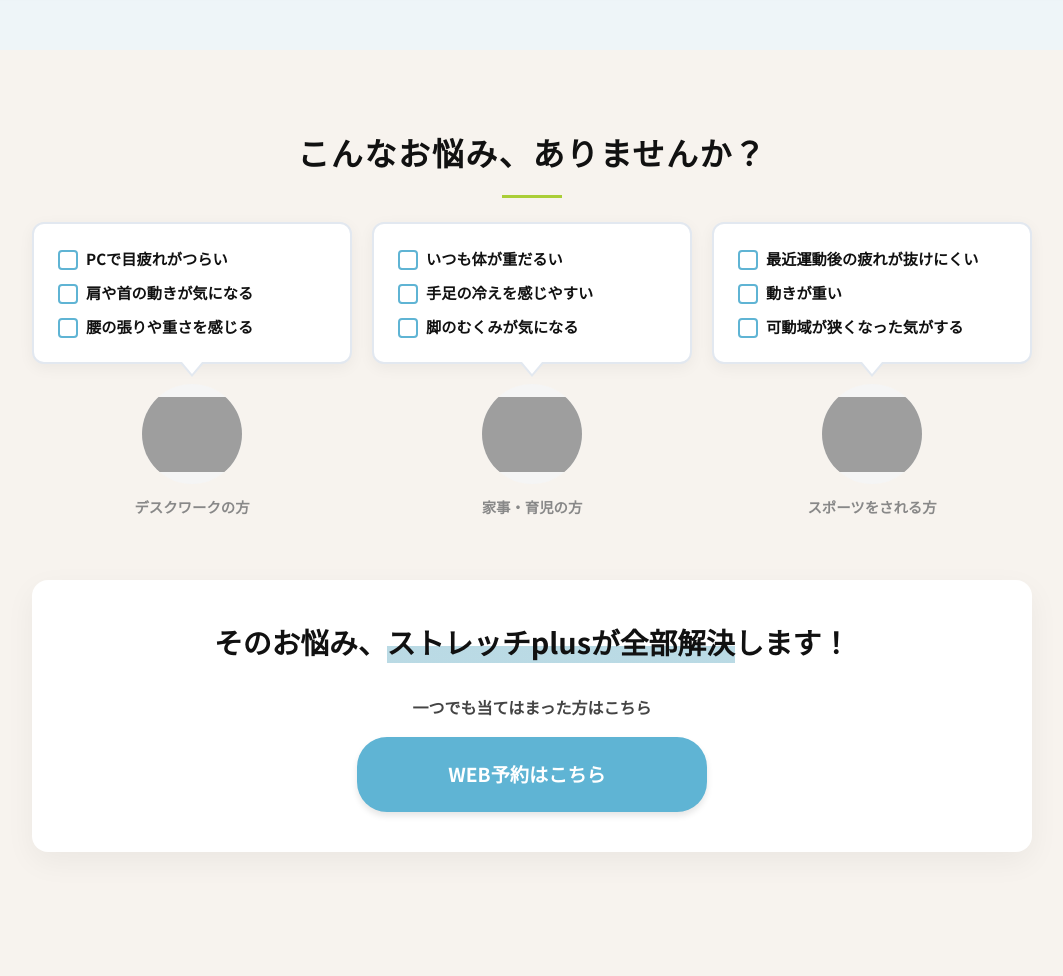
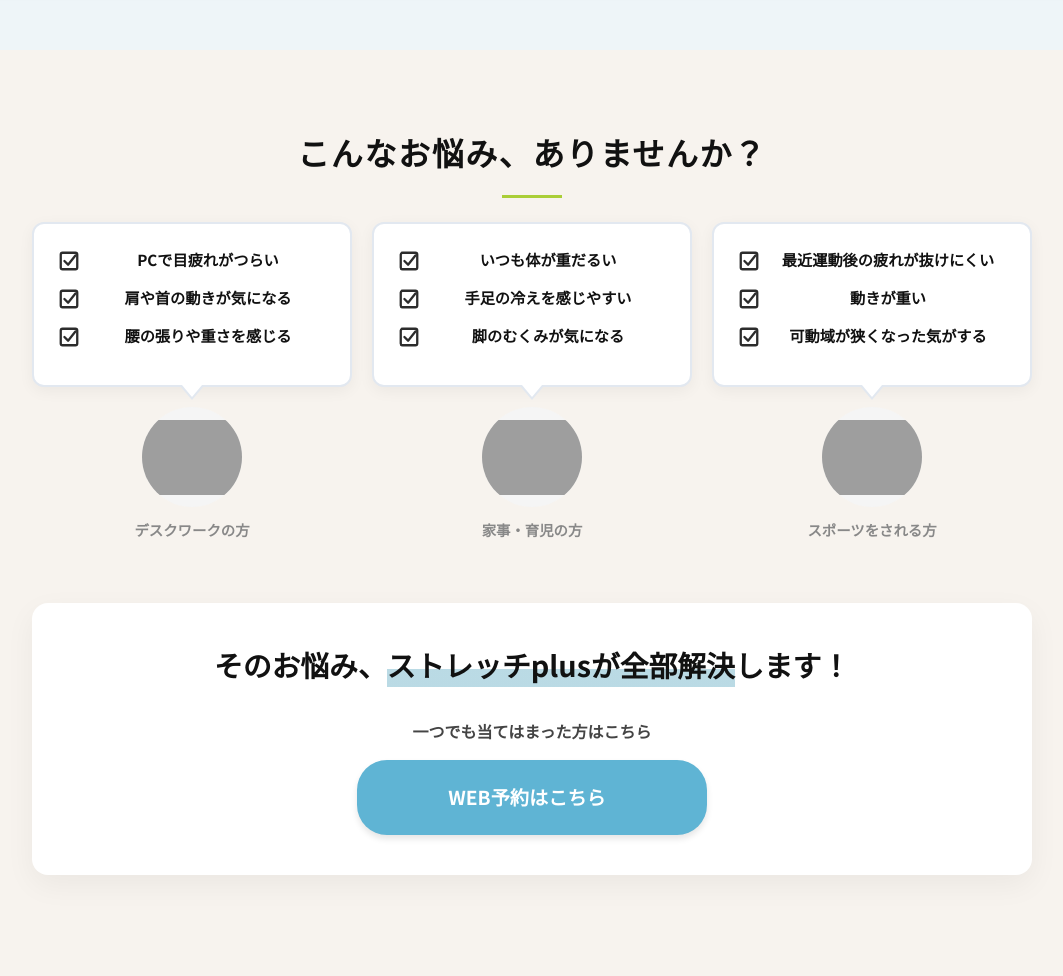
Before and after one commit to chanceai1234-glitch/stretchplus_hp_final, a PHP site: page / in a window 1280 px wide. Shown: the part 1962-2938 px from the top of the page, without its empty margins (108-1171 px from the left). Run offline with PHP 8.4, Linux system fonts and the light colour scheme; grey boxes are pictures that could not be loaded.

Commit message:
Replace FontAwesome icons with custom SVG checkbox image in Worries section

```diff
--- a/index.html
+++ b/index.html
@@ -112,9 +112,9 @@
                 <div class="persona-card">
                     <div class="speech-bubble">
                         <ul>
-                            <li><i class="fas fa-check"></i> PCで目疲れがつらい</li>
-                            <li><i class="fas fa-check"></i> 肩や首の動きが気になる</li>
-                            <li><i class="fas fa-check"></i> 腰の張りや重さを感じる</li>
+                            <li>PCで目疲れがつらい</li>
+                            <li>肩や首の動きが気になる</li>
+                            <li>腰の張りや重さを感じる</li>
                         </ul>
                     </div>
                     <div class="persona-image">
@@ -127,9 +127,9 @@
                 <div class="persona-card">
                     <div class="speech-bubble">
                         <ul>
-                            <li><i class="fas fa-check"></i> いつも体が重だるい</li>
-                            <li><i class="fas fa-check"></i> 手足の冷えを感じやすい</li>
-                            <li><i class="fas fa-check"></i> 脚のむくみが気になる</li>
+                            <li>いつも体が重だるい</li>
+                            <li>手足の冷えを感じやすい</li>
+                            <li>脚のむくみが気になる</li>
                         </ul>
                     </div>
                     <div class="persona-image">
@@ -142,9 +142,9 @@
                 <div class="persona-card">
                     <div class="speech-bubble">
                         <ul>
-                            <li><i class="fas fa-check"></i> 最近運動後の疲れが抜けにくい</li>
-                            <li><i class="fas fa-check"></i> 動きが重い</li>
-                            <li><i class="fas fa-check"></i> 可動域が狭くなった気がする</li>
+                            <li>最近運動後の疲れが抜けにくい</li>
+                            <li>動きが重い</li>
+                            <li>可動域が狭くなった気がする</li>
                         </ul>
                     </div>
                     <div class="persona-image">
--- a/style.css
+++ b/style.css
@@ -698,30 +698,23 @@ h6 {
     font-size: 0.95rem;
     font-weight: 700;
     color: var(--text-heading);
-    margin-bottom: 12px;
-    line-height: 1.4;
-    display: flex;
-    align-items: flex-start;
-    gap: 8px;
-}
-
-.speech-bubble li:last-child {
-    margin-bottom: 0;
-}
-
-.speech-bubble li i {
-    color: #5fb4d4; /* 水色のチェックマーク */
-    background-color: #ffffff; /* 白背景 */
-    border: 2px solid #5fb4d4; /* 水色の縁 */
-    width: 20px;
-    height: 20px;
-    display: flex;
-    align-items: center;
-    justify-content: center;
-    border-radius: 4px; /* 少し角を丸める */
-    font-size: 0.7rem; /* チェックマークのサイズ */
-    margin-top: 2px;
-    flex-shrink: 0; /* 折り返し時にボックスが潰れないように */
+    margin-bottom: 15px;
+    line-height: 1.5;
+    position: relative;
+    padding-left: 32px; /* SVGアイコン分の余白 */
+}
+
+.speech-bubble li::before {
+    content: '';
+    position: absolute;
+    left: 0;
+    top: 2px;
+    width: 22px;
+    height: 22px;
+    background-image: url('../images/checklist_icon.svg');
+    background-repeat: no-repeat;
+    background-size: contain;
+    background-position: center;
 }
 
 /* Persona Image & Label */
```
Also changed, not shown: redesign/index.html (+9 -9 lines), redesign/style.css (+17 -24 lines), images/checklist_icon.svg (added).
